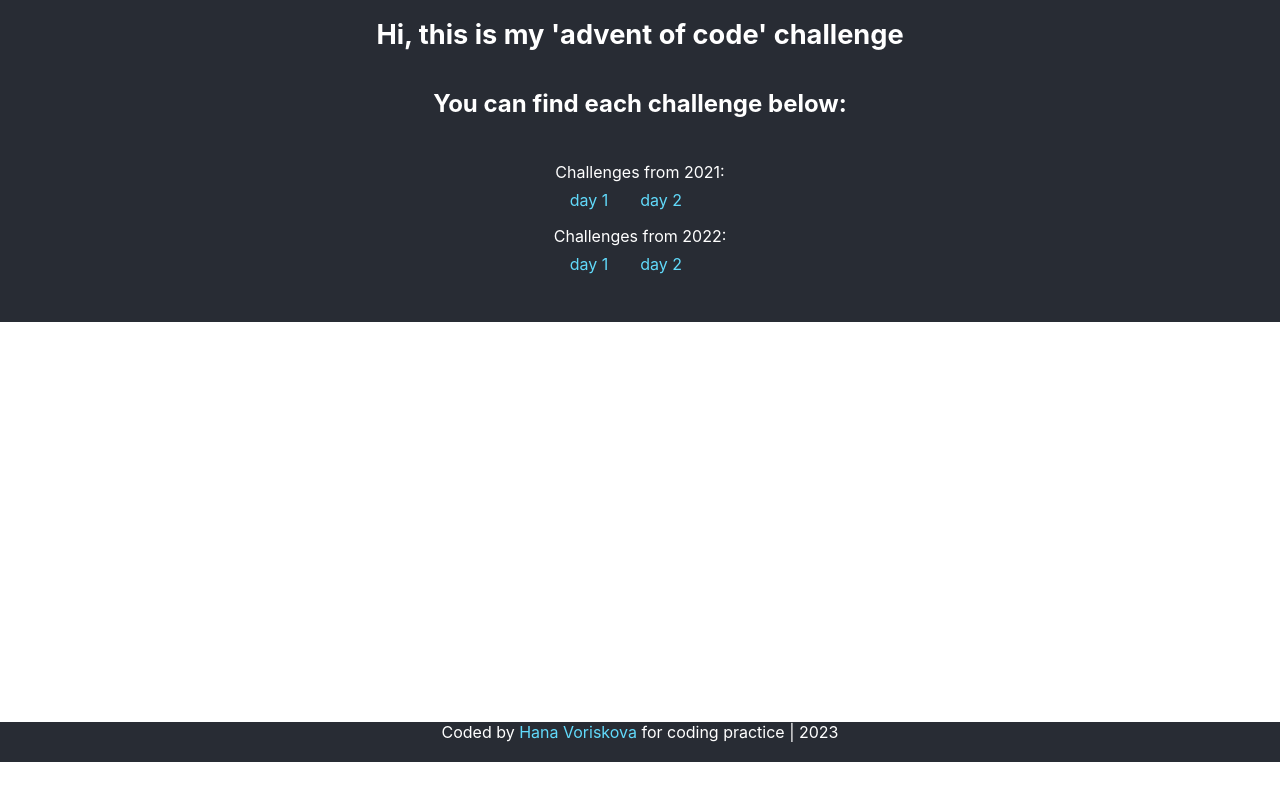
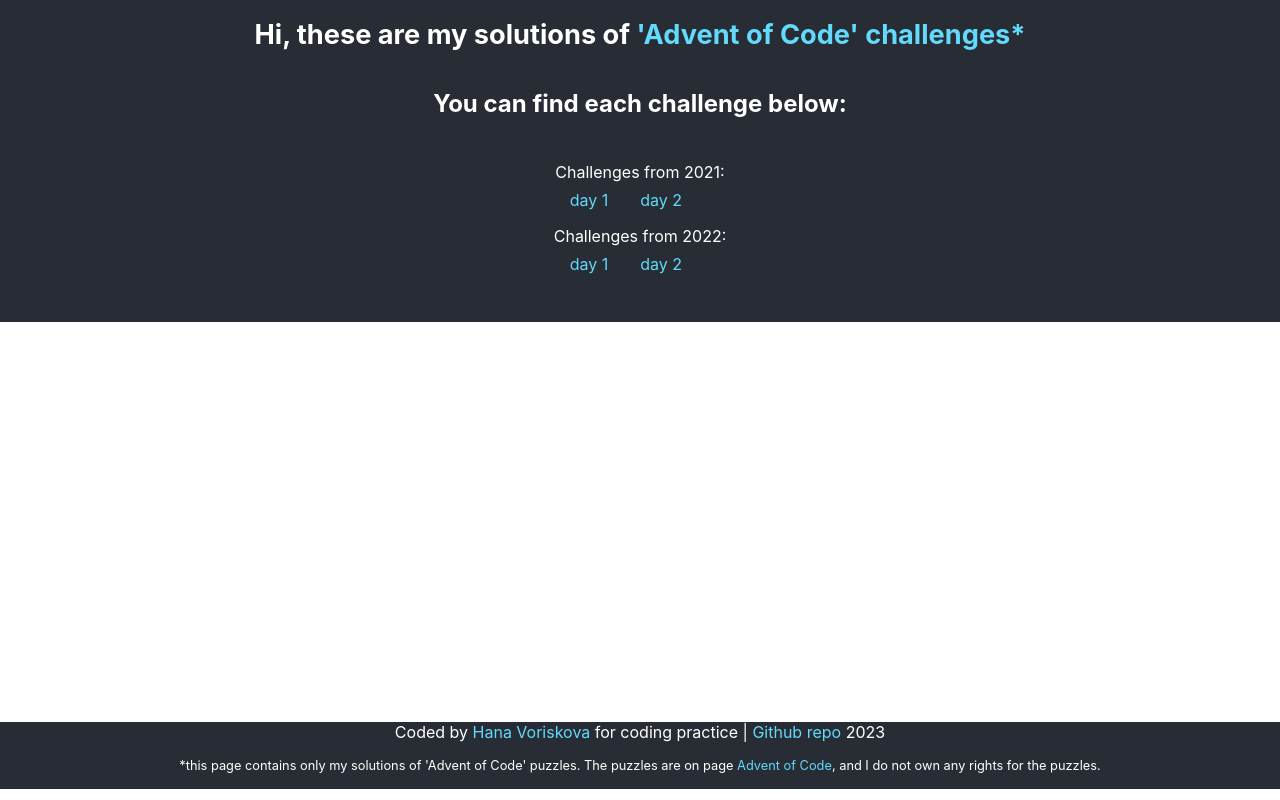
Before and after one commit to havoriskova/advent-challenge, a React (Create React App) app: page / in a window 1280 px wide. Built offline with nearby package versions, Linux system fonts and the light colour scheme.

Commit message:
set up of page completed

```diff
--- a/src/App.css
+++ b/src/App.css
@@ -5,6 +5,7 @@
 :root {
   --primary-color: #282c34;
   --primary-text-color: white;
+  --accent-color: #61dafb;
 }
 
 .App-header {
@@ -28,12 +29,16 @@
 }
 
 .App-link {
-  color: #61dafb;
+  color: var(--accent-color);
   text-decoration: none;
 }
 
 .App-link.active {
   color: rgb(65, 232, 182);
+}
+
+.App-accent-color {
+  color: var(--accent-color);
 }
 
 .App-list {
@@ -50,14 +55,18 @@
   padding: 0 1rem;
 }
 
-
 .App-main {
  min-height: 50vh;
 }
 
 .App-footer {
   background-color: var(--primary-color);
-  min-height: 5vh;
+  min-height: 7vh;
   color: var(--primary-text-color);
   text-align: center;
 }
+
+.App-footer-note {
+  padding: 1rem 0;
+  font-size: .8rem;
+}
--- a/src/App.js
+++ b/src/App.js
@@ -11,7 +11,7 @@ function App() {
     <div className="App">
       <header className="App-header">
         <h1>
-          Hi, this is my 'advent of code' challenge
+          Hi, these are my solutions of <span className='App-accent-color'>'Advent of Code' challenges*</span>
         </h1>
         <h2>
           You can find each challenge below:
@@ -47,7 +47,8 @@ function App() {
     </main>
 
     <footer className='App-footer'>
-     Coded by <a className='App-link' href='https://www.linkedin.com/in/hanavoriskova/?locale=en_US' target='_blank' rel='noreferrer'>Hana Voriskova</a> for coding practice | 2023
+     <div>Coded by <a className='App-link' href='https://www.linkedin.com/in/hanavoriskova/?locale=en_US' target='_blank' rel='noreferrer'>Hana Voriskova</a> for coding practice | <a className='App-link' href='https://github.com/havoriskova/advent-challenge' target='_blank' rel='noreferrer'>Github repo</a> 2023</div>
+     <div className='App-footer-note'>*this page contains only my solutions of 'Advent of Code' puzzles. The puzzles are on page <a className='App-link' href='https://adventofcode.com/' target='_blank' rel='noreferrer'>Advent of Code</a>, and I do not own any rights for the puzzles.</div>
     </footer>
     </BrowserRouter>
   );
```
